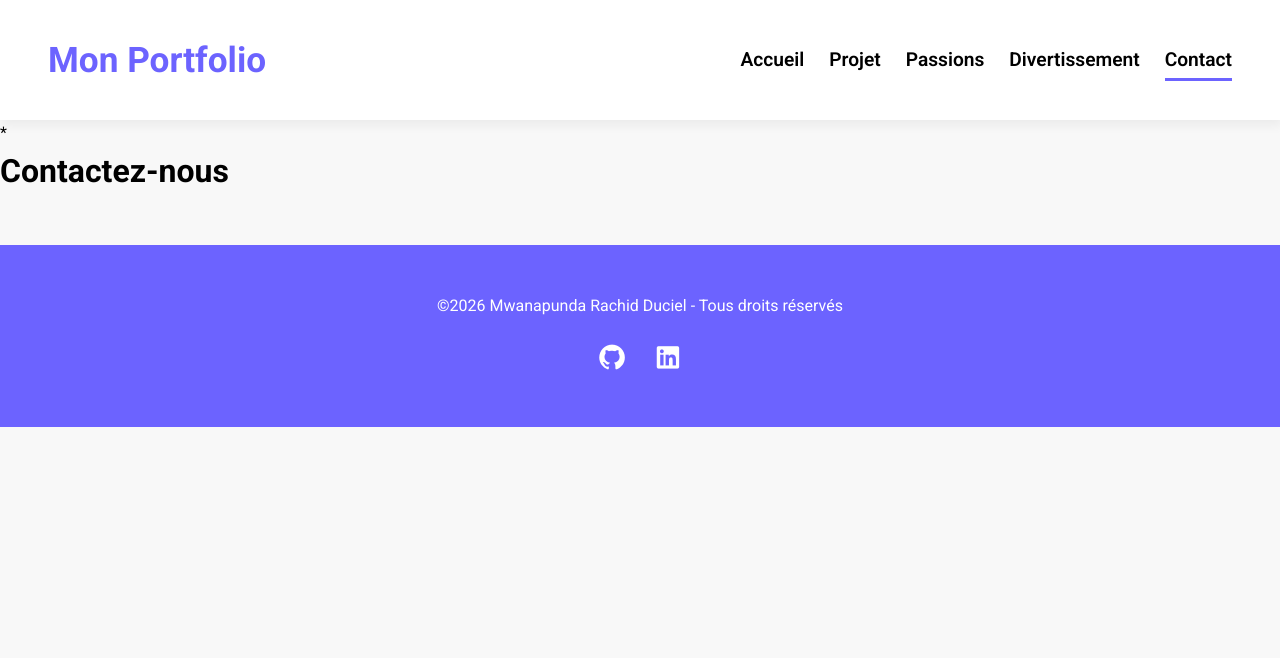
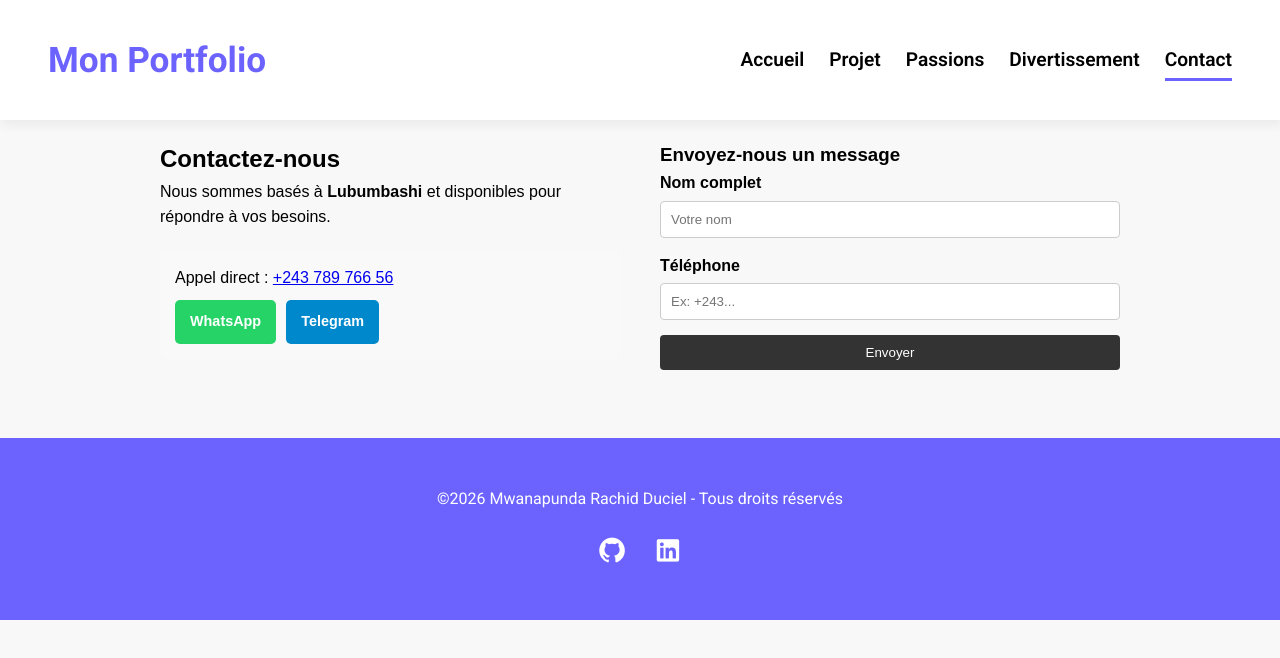
Before and after one commit to RachidDuciel/PORTFOLIO, a plain HTML site: page contact.html in a window 1280 px wide. Drawn offline with Linux system fonts and the light colour scheme.

Commit message:
Création de la page projets et contact

```diff
--- a/CSS/style.css
+++ b/CSS/style.css
@@ -336,3 +336,77 @@ article > div {
 .art-projets div div:last-of-type a:hover {
     color: var(--violet-doux);
 }
+
+/* Styles pour la page contact */
+.contact-container {
+    display: flex;
+    flex-wrap: wrap;
+    gap: 40px;
+    padding: 20px;
+    max-width: 1000px;
+    margin: 0 auto;
+    font-family: sans-serif;
+}
+
+.contact-info, .contact-form {
+    flex: 1;
+    min-width: 300px;
+}
+
+.direct-contact {
+    margin-top: 20px;
+    padding: 15px;
+    background-color: #f9f9f9;
+    border-radius: 8px;
+}
+
+.social-links {
+    display: flex;
+    gap: 10px;
+    margin-top: 10px;
+}
+
+.btn {
+    padding: 10px 15px;
+    text-decoration: none;
+    color: white;
+    border-radius: 5px;
+    font-size: 0.9rem;
+    font-weight: bold;
+}
+
+.whatsapp { background-color: #25D366; }
+.telegram { background-color: #0088cc; }
+
+/* Styles du formulaire */
+.form-group {
+    margin-bottom: 15px;
+}
+
+.form-group label {
+    display: block;
+    margin-bottom: 5px;
+    font-weight: bold;
+}
+
+.form-group input {
+    width: 100%;
+    padding: 10px;
+    border: 1px solid #ccc;
+    border-radius: 4px;
+    box-sizing: border-box; /* Évite que l'input dépasse */
+}
+
+.submit-btn {
+    background-color: #333;
+    color: white;
+    padding: 10px 20px;
+    border: none;
+    border-radius: 4px;
+    cursor: pointer;
+    width: 100%;
+}
+
+.submit-btn:hover {
+    background-color: #555;
+}
--- a/contact.html
+++ b/contact.html
@@ -25,9 +25,35 @@
             </ul>
         </nav>
     </header>
-  <main>*
-    <h1>Contactez-nous</h1>
-  </main>
+    <main class="contact-container">
+    <section class="contact-info">
+        <h1>Contactez-nous</h1>
+        <p>Nous sommes basés à <strong>Lubumbashi</strong> et disponibles pour répondre à vos besoins.</p>
+
+        <div class="direct-contact">
+            <p>Appel direct : <a href="tel:+24378976656">+243 789 766 56</a></p>
+            <div class="social-links">
+                <a href="https://wa.me/24378976656" class="btn whatsapp">WhatsApp</a>
+                <a href="https://t.me/+24378976656" class="btn telegram">Telegram</a>
+            </div>
+        </div>
+    </section>
+
+    <section class="contact-form">
+        <h3>Envoyez-nous un message</h3>
+        <form action="#" method="post">
+            <div class="form-group">
+                <label for="name">Nom complet</label>
+                <input type="text" id="name" name="name" placeholder="Votre nom" required>
+            </div>
+            <div class="form-group">
+                <label for="phone">Téléphone</label>
+                <input type="tel" id="phone" name="phone" placeholder="Ex: +243..." required>
+            </div>
+            <button type="submit" class="submit-btn">Envoyer</button>
+        </form>
+    </section>
+    </main>
     <footer>
         <p>&copy;2026 Mwanapunda Rachid Duciel - Tous droits réservés</p>
         <a href=""><i class="fa-brands fa-github"></i></a>
```
